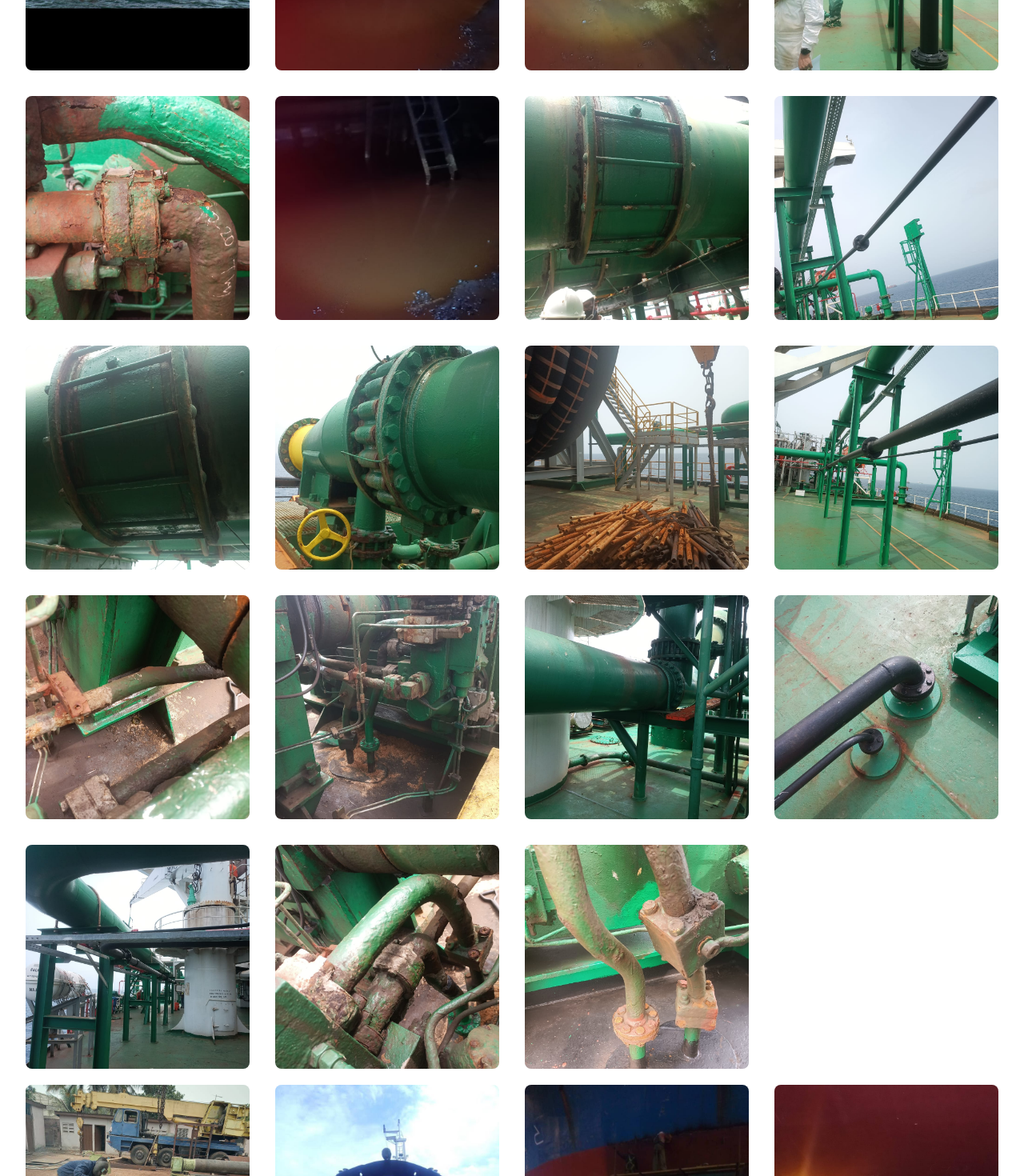
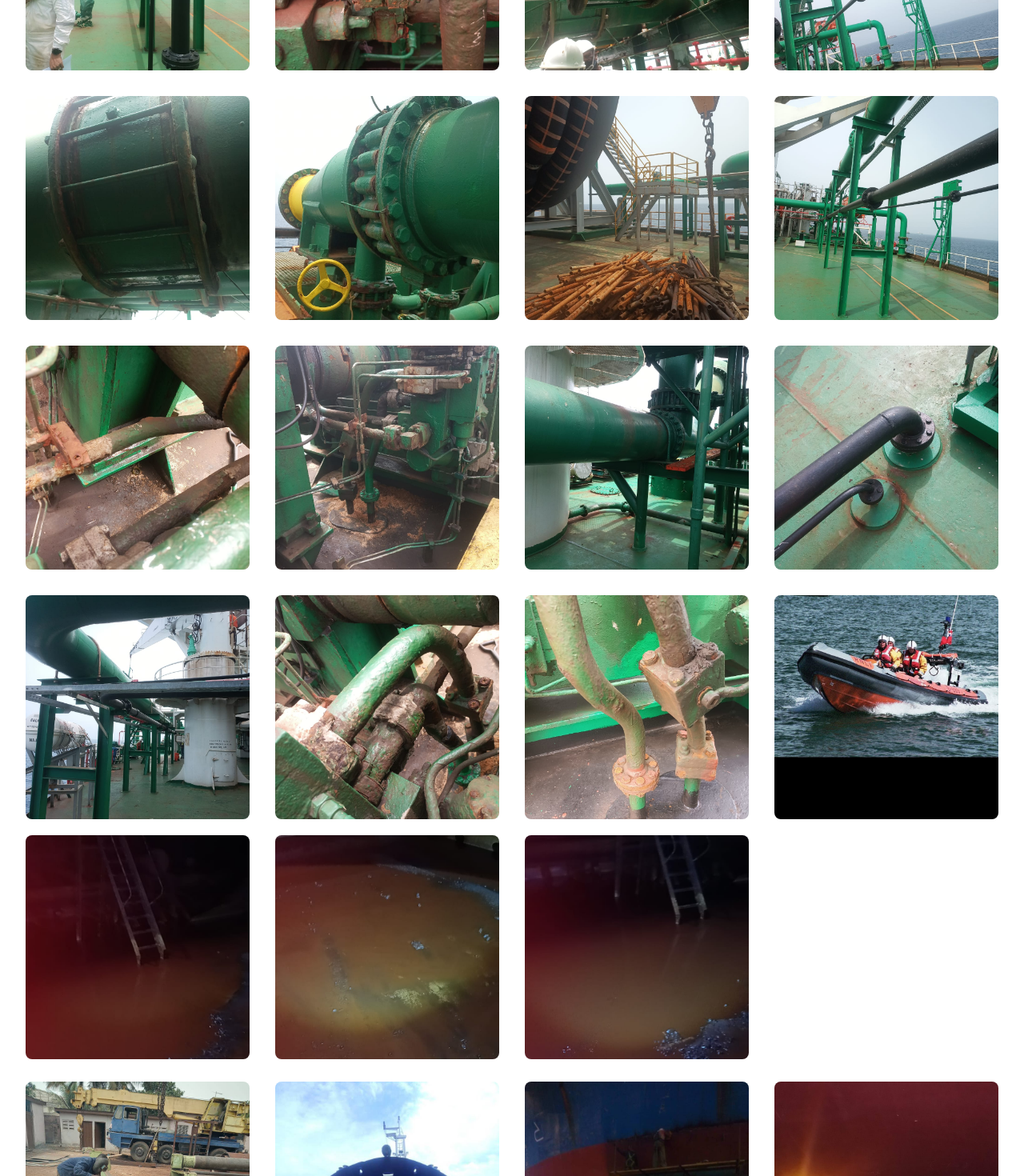
Before and after one commit to Sam-2019/my-project, a React (Vite) app: page /gallery in a window 1280 px wide. Shown: the part 1660-3130 px from the top of the page at 80% size. Built offline with nearby package versions, Linux system fonts and the light colour scheme; no server answers.

Commit message:
gallery update

```diff
--- a/src/components/modal.jsx
+++ b/src/components/modal.jsx
@@ -1,6 +1,5 @@
 import { Dialog, Transition } from "@headlessui/react";
 import { Fragment, useState } from "react";
-import { CheckCircleIcon } from "@heroicons/react/24/outline";
 import { XMarkIcon } from "@heroicons/react/20/solid";
 
 export default function MyModal({ show, setIsOpen, data, setData }) {
@@ -22,11 +21,21 @@ export default function MyModal({ show, setIsOpen, data, setData }) {
       leaveFrom="opacity-100"
       leaveTo="opacity-0"
      >
-      <div className="fixed inset-0 bg-black bg-opacity-25" />
+      <div className="fixed inset-0 bg-black bg-opacity-90" />
      </Transition.Child>
 
-     <div className="fixed inset-0 overflow-y-auto">
-      <div className="flex min-h-full items-center justify-center p-4 text-center">
+     <div className="fixed inset-0 p-2">
+      <div className="flex justify-end">
+       <button
+        type="button"
+        className="rounded-md text-gray-400 hover:text-gray-500 focus:outline-none"
+        onClick={() => closeModal()}
+       >
+        <span className="sr-only">Close</span>
+        <XMarkIcon className="h-10 w-10" aria-hidden="true" />
+       </button>
+      </div>
+      <div className="flex min-h-full items-center justify-center text-center">
        <Transition.Child
         as={Fragment}
         enter="ease-out duration-300"
@@ -36,30 +45,18 @@ export default function MyModal({ show, setIsOpen, data, setData }) {
         leaveFrom="opacity-100 scale-100"
         leaveTo="opacity-0 scale-95"
        >
-        <Dialog.Panel className="transform overflow-hidden rounded-2xl bg-white p-2 text-left align-middle shadow-xl transition-all">
-         <div className="ml-4 flex  flex-row-reverse flex-shrink-0 mb-2">
-          <button
-           type="button"
-           className="inline-flex rounded-md bg-white text-gray-400 hover:text-gray-500 focus:outline-none focus:ring-2 focus:ring-indigo-500 focus:ring-offset-2"
-           onClick={() => closeModal()}
-          >
-           <span className="sr-only">Close</span>
-           <XMarkIcon className="h-5 w-5" aria-hidden="true" />
-          </button>
-         </div>
+        <Dialog.Panel className="transform overflow-hidden rounded-2xl bg-white text-left align-middle shadow-xl transition-all">
          <div className="relative">
           <div class="overflow-hidden cursor-pointer rounded-xl relative group">
            <div class="rounded-xl z-50 opacity-0 group-hover:opacity-100 transition duration-300 ease-in-out cursor-pointer absolute from-black/80 to-transparent bg-gradient-to-t inset-x-0 -bottom-2 pt-30 text-white flex items-end">
             <div>
-             <div class="transform-gpu p-4 space-y-3 text-xl group-hover:opacity-100 group-hover:translate-y-0 translate-y-4 pb-10 transform transition duration-300 ease-in-out">
-              {/* <div class="font-bold">{data.alt}</div> */}
-
-              <div class="opacity-100 text-lg">{data.description}</div>
+             <div class="transform-gpu space-y-3 text-xl group-hover:opacity-100 group-hover:translate-y-0 translate-y-4 pb-10 transform transition duration-300 ease-in-out">
+              <div class="opacity-100 text-lg px-2">{data.description}</div>
              </div>
             </div>
            </div>
            <div class="h-min rounded-2xl">
-            <img src={data.source} alt={data.alt} />
+            <img src={data.source} alt={data.alt} width={data.width ?? null} />
            </div>
           </div>
          </div>
--- a/src/pages/gallery.jsx
+++ b/src/pages/gallery.jsx
@@ -6,6 +6,7 @@ import {
  companyImages2,
  companyImages3,
  pageImages,
+ outliers,
  videos,
 } from "../utils";
 
@@ -72,6 +73,35 @@ export default function Gallery() {
       role="list"
       className="grid grid-cols-2 gap-x-4 gap-y-8 sm:grid-cols-3 sm:gap-x-6 lg:grid-cols-4 xl:gap-x-8 mt-5"
      >
+      {outliers.map((file) => (
+       <li key={file.id} className="relative">
+        <div
+         onClick={() => sendInfo(file)}
+         className="group aspect-w-10 aspect-h-7 block w-full overflow-hidden rounded-lg bg-gray-100 focus-within:ring-2 focus-within:ring-indigo-500 focus-within:ring-offset-2 focus-within:ring-offset-gray-100"
+        >
+         <img
+          src={file.source}
+          alt={file.alt}
+          className="object-cover w-full aspect-square group-hover:scale-110 transition duration-300 ease-in-out"
+         />
+         <button type="button" className="absolute inset-0 focus:outline-none">
+          <span className="sr-only">View details for {file.title}</span>
+         </button>
+        </div>
+        <p className="pointer-events-none mt-2 block truncate text-sm font-medium text-gray-900">
+         {file.title}
+        </p>
+        <p className="pointer-events-none block text-sm font-medium text-gray-500">
+         {file.size}
+        </p>
+       </li>
+      ))}
+     </ul>
+
+     <ul
+      role="list"
+      className="grid grid-cols-2 gap-x-4 gap-y-8 sm:grid-cols-3 sm:gap-x-6 lg:grid-cols-4 xl:gap-x-8 mt-5"
+     >
       {companyImages2.map((file) => (
        <li key={file.id} className="relative">
         <div
--- a/src/utils.jsx
+++ b/src/utils.jsx
@@ -46,6 +46,8 @@ import image21 from "./assets/images/pics/IMG-20230404-WA0021.jpg";
 import image22 from "./assets/images/pics/IMG-20230404-WA0022.jpg";
 
 const site_url = import.meta.env.VITE_URL;
+const standardWidth = 550
+const outlierWidth = 450
 
 export const companyImages1 = [
  { id: 35, source: `${site_url}/images/pics/35.jpg`, alt: "thirtyfive", description: "Chriscomik engineers fabricating a stage on SW-10", },
@@ -60,53 +62,56 @@ export const companyImages1 = [
 ];
 
 export const companyImages2 = [
- { id: 3, source: three, alt: "three", description:  "Chriscomik engineers fabricating a blower foundation at workshop for SW-10", },
- { id: 4, source: four, alt: "four", description:  "Chriscomik engineers fabricating and welding at PSC Tema shipyard", },
- { id: 5, source: five, alt: "five", description: "Our engineers fabricating and welding at Tema Port", },
- { id: 6, source: six, alt: "six", description: "Our engineers fabricating and welding at PSC Tema shipyard", },
- { id: 7, source: seven, alt: "seven", description: "Working on propeller shaft at PSC Tema shipyard", },
- { id: 8, source: eight, alt: "eight", description: "Heavy duty cutting machine at Chriscomik workshop", },
- { id: 9, source: nine, alt: "nine", description: "Fabricating and inserting a new plate at Tema Port", },
- { id: 10, source: ten, alt: "ten", description: "Fabricating and welding" },
- { id: 11, source: eleven, alt: "eleven", description: "A roller machine machine at Chriscomik workshop", },
- { id: 12, source: twelve, alt: "twelve", description: "Heavy duty cutting machine at Chriscomik workshop", },
- { id: 14, source: fourteen, alt: "fourteen", description: "A fabricated blower machine at workshop", },
- { id: 13, source: thirteen, alt: "thirteen", description: "Welding and fabricating blower foundation at workshop", },
- { id: 15, source: fifteen, alt: "fifteen", description: "Welding and fabricating blower foundation at workshop", },
- { id: 17, source: seventeen, alt: "seventeen", description: "Chriscomik CEO and captain of MV Elena", },
- { id: 22, source: twentytwo, alt: "twentytwo", description: "MV Elena after welding and fabrication at Tema Port", },
- { id: 26, source: twentysix, alt: "twentysix", description: "Working on the propeller shaft at PSC Tema Shipyard", },
- { id: 27, source: twentyseven, alt: "twentyseven", description: "Sand blasting and painting at PSC Tema Shipyard", },
- { id: 28, source: twentyeight, alt: "twentyeight", description: "Welding and fabrication on NVKOMODO", },
- { id: 30, source: thirty, alt: "thirty", description: "Sand blasting at PSC Tema Shipyard", },
- { id: 32, source: thirtytwo, alt: "thirtytwo", description: "Some pressure pipes", },
- { id: 37, source: thirtyseven, alt: "thirtyseven", description: "Our engineers fabricating a staircase SW-10", },
- { id: 40, source: forty, alt: "forty", description: "Welding and fabrication at Tema Port", },
- { id: 39, source: thirtynine, alt: "thirtynine", description: "Steel plate insertion", },
- { id: 33, source: thirtythree, alt: "thirtythree", description: "Chriscomik engineers welding and fabrication at the workshop", },
+ { id: 3, source: three, alt: "three", description:  "Chriscomik engineers fabricating a blower foundation at workshop for SW-10",  width: standardWidth},
+ { id: 4, source: four, alt: "four", description:  "Chriscomik engineers fabricating and welding at PSC Tema shipyard", width: standardWidth},
+ { id: 5, source: five, alt: "five", description: "Our engineers fabricating and welding at Tema Port", width: standardWidth},
+ { id: 6, source: six, alt: "six", description: "Our engineers fabricating and welding at PSC Tema shipyard", width: standardWidth},
+ { id: 7, source: seven, alt: "seven", description: "Working on propeller shaft at PSC Tema shipyard", width: standardWidth},
+ { id: 8, source: eight, alt: "eight", description: "Heavy duty cutting machine at Chriscomik workshop", width: standardWidth},
+ { id: 9, source: nine, alt: "nine", description: "Fabricating and inserting a new plate at Tema Port", width: standardWidth},
+ { id: 10, source: ten, alt: "ten", description: "Fabricating and welding", width: standardWidth},
+ { id: 11, source: eleven, alt: "eleven", description: "A roller machine machine at Chriscomik workshop", width: standardWidth},
+ { id: 12, source: twelve, alt: "twelve", description: "Heavy duty cutting machine at Chriscomik workshop", width: standardWidth},
+ { id: 14, source: fourteen, alt: "fourteen", description: "A fabricated blower machine at workshop", width: standardWidth},
+ { id: 13, source: thirteen, alt: "thirteen", description: "Welding and fabricating blower foundation at workshop", width: standardWidth},
+ { id: 15, source: fifteen, alt: "fifteen", description: "Welding and fabricating blower foundation at workshop", width: standardWidth},
+ { id: 17, source: seventeen, alt: "seventeen", description: "Chriscomik CEO and captain of MV Elena", width: standardWidth},
+ { id: 22, source: twentytwo, alt: "twentytwo", description: "MV Elena after welding and fabrication at Tema Port", width: standardWidth},
+ { id: 26, source: twentysix, alt: "twentysix", description: "Working on the propeller shaft at PSC Tema Shipyard", width: standardWidth},
+ { id: 27, source: twentyseven, alt: "twentyseven", description: "Sand blasting and painting at PSC Tema Shipyard", width: standardWidth},
+ { id: 28, source: twentyeight, alt: "twentyeight", description: "Welding and fabrication on NVKOMODO", width: standardWidth},
+ { id: 30, source: thirty, alt: "thirty", description: "Sand blasting at PSC Tema Shipyard", width: standardWidth},
+ { id: 32, source: thirtytwo, alt: "thirtytwo", description: "Some pressure pipes", width: standardWidth},
+ { id: 37, source: thirtyseven, alt: "thirtyseven", description: "Our engineers fabricating a staircase SW-10", width: standardWidth},
+ { id: 40, source: forty, alt: "forty", description: "Welding and fabrication at Tema Port", width: standardWidth},
+ { id: 39, source: thirtynine, alt: "thirtynine", description: "Steel plate insertion", width: standardWidth},
+ { id: 33, source: thirtythree, alt: "thirtythree", description: "Chriscomik engineers welding and fabrication at the workshop", width: standardWidth},
 ];
 
 export const companyImages3 = [
- { id: 2, source: image2, alt: "image2", description: "" },
- { id: 5, source: image5, alt: "image5", description: "" },
- { id: 6, source: image6, alt: "image6", description: "" },
- { id: 7, source: image7, alt: "image7", description: "" },
- { id: 8, source: image8, alt: "image8", description: "" },
- { id: 9, source: image9, alt: "image9", description: "" },
- { id: 10, source: image10, alt: "image10", description: "" },
- { id: 11, source: image11, alt: "image11", description: "" },
- { id: 12, source: image12, alt: "image12", description: "" },
- { id: 13, source: image13, alt: "image13", description: "" },
- { id: 14, source: image14, alt: "image14", description: "" },
- { id: 15, source: image15, alt: "image15", description: "" },
- { id: 16, source: image16, alt: "image16", description: "" },
- { id: 17, source: image17, alt: "image17", description: "" },
- { id: 18, source: image18, alt: "image18", description: "" },
- { id: 19, source: image19, alt: "image19", description: "" },
- { id: 20, source: image20, alt: "image20", description: "" },
- { id: 21, source: image21, alt: "image21", description: "" },
- { id: 22, source: image22, alt: "image22", description: "" },
+  { id: 7, source: image7, alt: "image7", description: "", width: standardWidth },
+ { id: 8, source: image8, alt: "image8", description: "", width: standardWidth },
+ { id: 10, source: image10, alt: "image10", description: "", width: standardWidth },
+ { id: 11, source: image11, alt: "image11", description: "", width: standardWidth },
+ { id: 12, source: image12, alt: "image12", description: "", width: standardWidth },
+ { id: 13, source: image13, alt: "image13", description: "", width: standardWidth },
+ { id: 14, source: image14, alt: "image14", description: "", width: standardWidth },
+ { id: 15, source: image15, alt: "image15", description: "", width: standardWidth },
+ { id: 16, source: image16, alt: "image16", description: "", width: standardWidth },
+ { id: 17, source: image17, alt: "image17", description: "", width: standardWidth },
+ { id: 18, source: image18, alt: "image18", description: "", width: standardWidth },
+ { id: 19, source: image19, alt: "image19", description: "", width: standardWidth },
+ { id: 20, source: image20, alt: "image20", description: "", width: standardWidth },
+ { id: 21, source: image21, alt: "image21", description: "", width: standardWidth },
+ { id: 22, source: image22, alt: "image22", description: "", width: standardWidth },
+ { id: 2, source: image2, alt: "image2", description: "", width: standardWidth },
 ];
+
+export const outliers = [
+  { id: 5, source: image5, alt: "image5", description: "", width: outlierWidth },
+  { id: 6, source: image6, alt: "image6", description: "", width: outlierWidth },
+  { id: 9, source: image9, alt: "image9", description: "", width: outlierWidth },
+]
 
 export const logos = [
  { id: 1, source: `${site_url}/images/logos/ubi.png`, alt: "ubi" },
```
